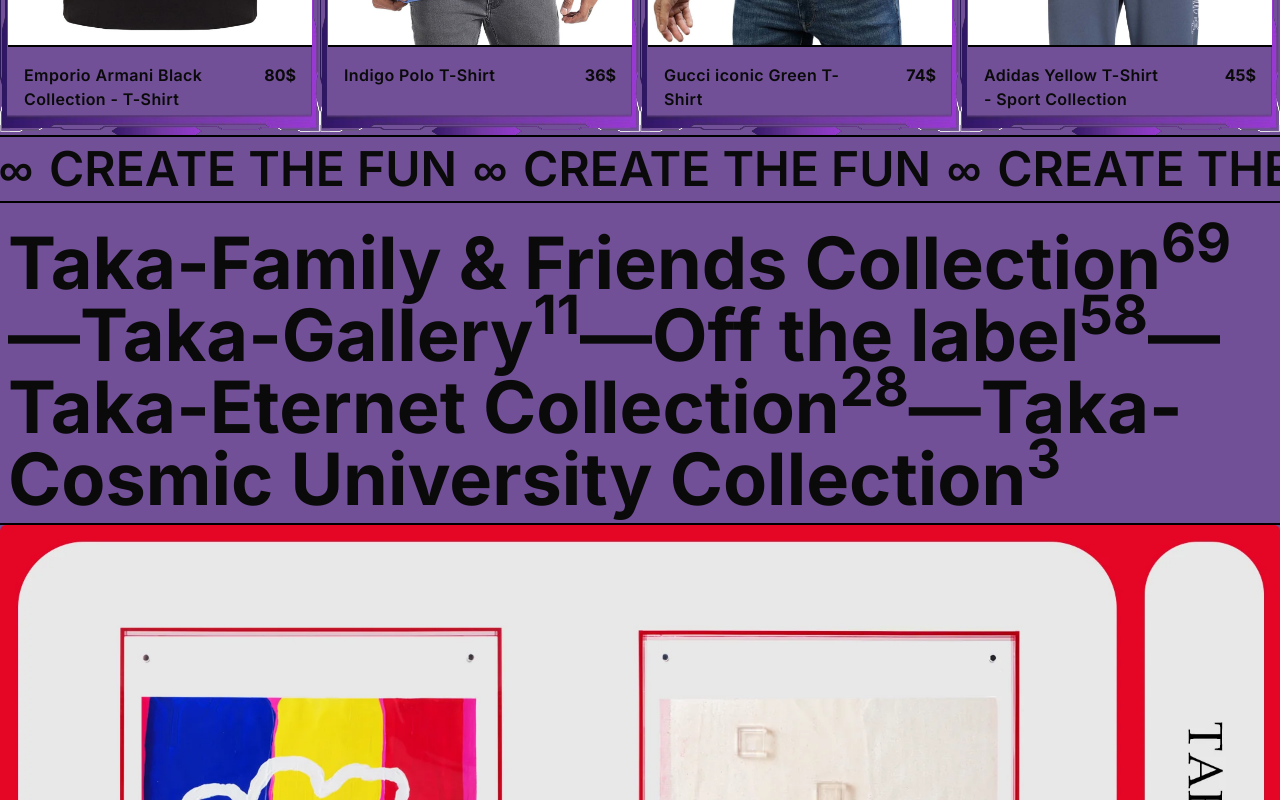
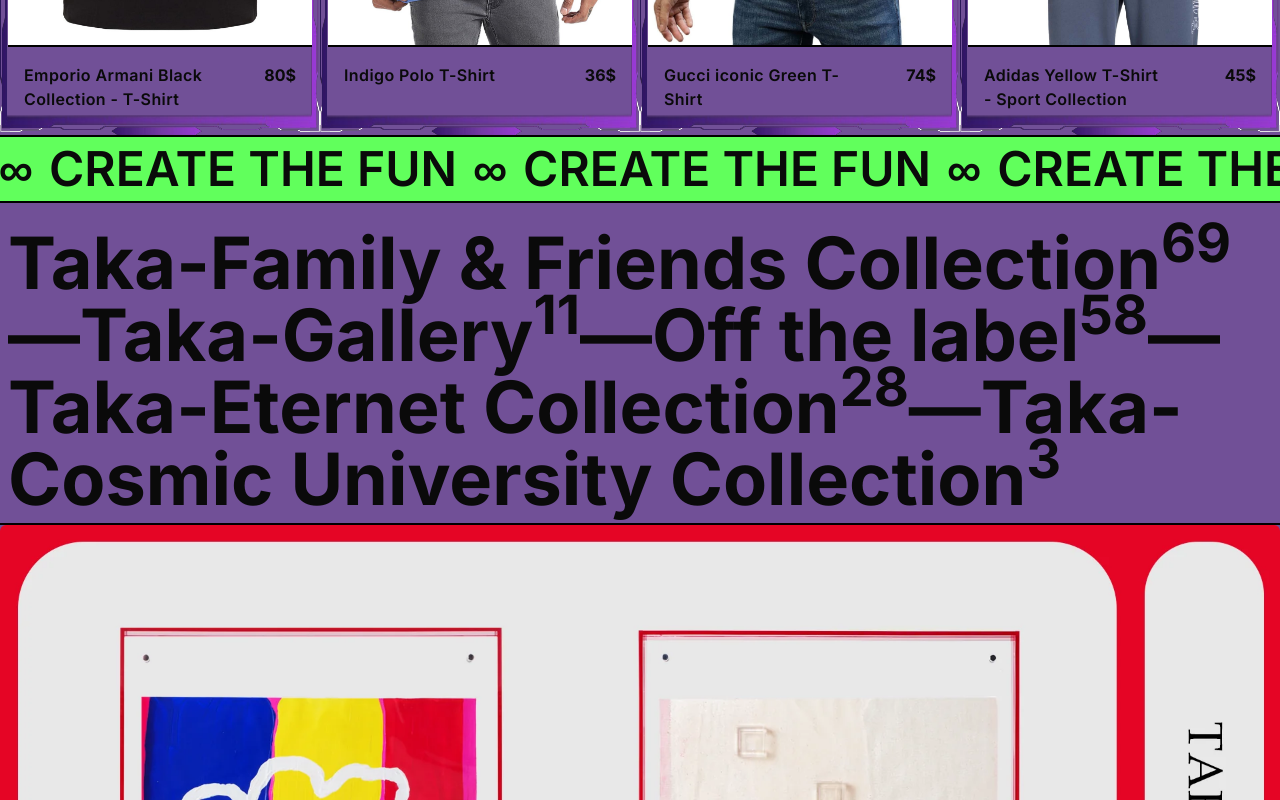
Before and after one commit to Deep-Thakkar-1910/projectlandingpage, a Next.js app: page /home in a window 1280 px wide. Shown: the part 3160-3960 px from the top of the page. Built offline with nearby package versions, Linux system fonts and the light colour scheme.

Commit message:
Fixed background color not working in infinite carousel

```diff
--- a/app/_components/InfiniteCarousel.tsx
+++ b/app/_components/InfiniteCarousel.tsx
@@ -7,7 +7,8 @@
     <div className="group flex overflow-hidden">
       <div className=" flex animate-loop-scroll  text-nowrap group-hover:paused">
         <div
-          className={`border-schema bg-[${background}] flex items-center gap-x-4 border-t-2 p-2 px-4 uppercase`}
+          className={`border-schema flex items-center gap-x-4 border-t-2  p-2 px-4 uppercase`}
+          style={{ backgroundColor: background }}
         >
           {children}
           {children}
@@ -15,7 +16,8 @@
       </div>
       <div className=" flex animate-loop-scroll  text-nowrap group-hover:paused">
         <div
-          className={`border-schema bg-[${background}] flex items-center gap-x-4 border-t-2 p-2 px-4 uppercase`}
+          className={`border-schema  flex items-center gap-x-4 border-t-2 p-2 px-4 uppercase`}
+          style={{ backgroundColor: background }}
         >
           {children}
           {children}
```
